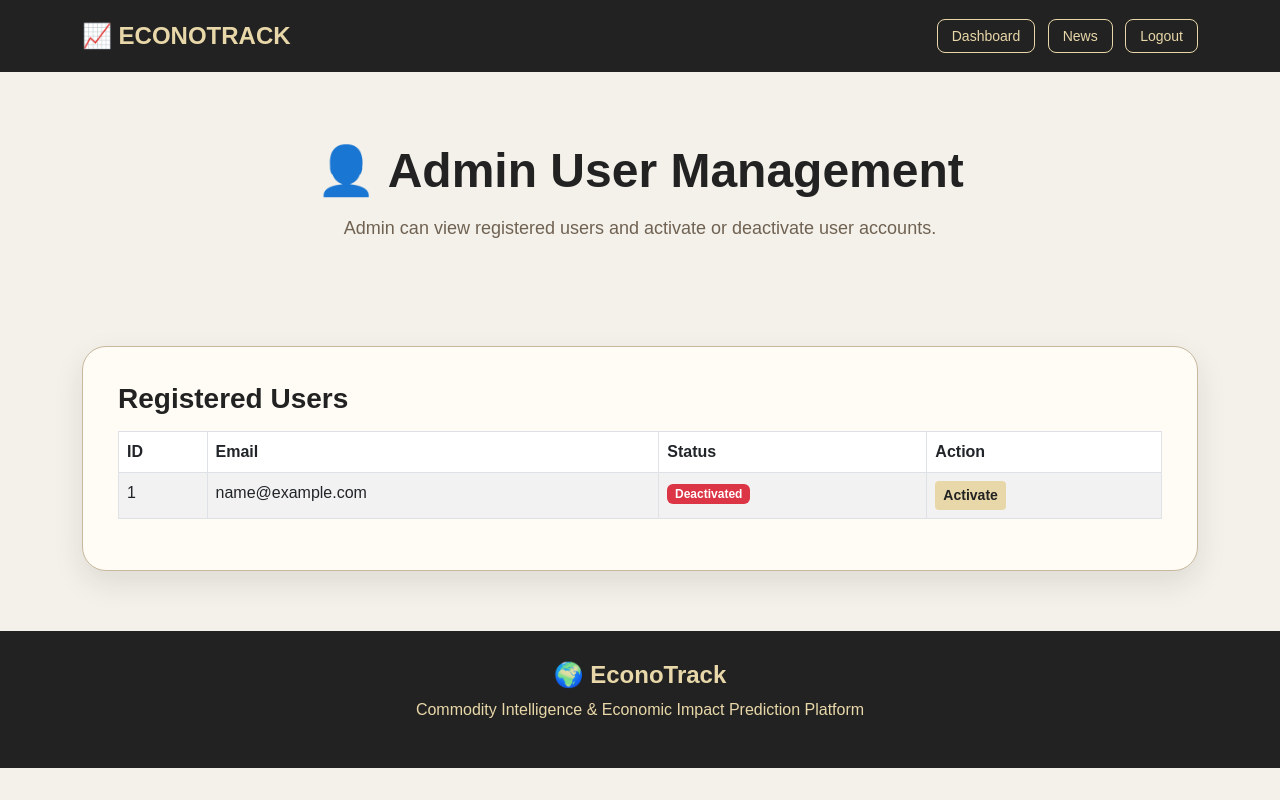
After one commit to janeeswar/Git-exercise-G089, a Python web app: template econotrack/templates/admin_users.html in a window 1280 px wide. The commit adds this page. Run offline with Jinja, Linux system fonts and the light colour scheme; the template is opened without the code that fills it: most values are stand-ins (such as "Sample title", 1, 10 or a date in 2020).

Commit message:
add admin user management

```diff
--- /dev/null
+++ b/econotrack/templates/admin_users.html
@@ -0,0 +1,114 @@
+<!DOCTYPE html>
+<html lang="en">
+
+<head>
+    <meta charset="UTF-8">
+    <title>Admin User Management | EconoTrack</title>
+
+    <link href="https://cdn.jsdelivr.net/npm/bootstrap@5.3.0/dist/css/bootstrap.min.css" rel="stylesheet">
+    <link rel="stylesheet" href="{{ url_for('static', filename='style.css') }}">
+</head>
+
+<body>
+
+<nav class="navbar-custom">
+
+    <div class="container d-flex justify-content-between align-items-center">
+
+        <a href="/" class="brand">
+            📈 ECONOTRACK
+        </a>
+
+        <div>
+            <a href="/dashboard" class="nav-btn">Dashboard</a>
+            <a href="/news" class="nav-btn">News</a>
+            <a href="/logout" class="nav-btn">Logout</a>
+        </div>
+
+    </div>
+
+</nav>
+
+<section class="hero">
+
+    <h1>
+        👤 Admin User Management
+    </h1>
+
+    <p>
+        Admin can view registered users and activate or deactivate user accounts.
+    </p>
+
+</section>
+
+<div class="container mt-5">
+
+    <div class="hub-card">
+
+        <h3 class="fw-bold mb-3">
+            Registered Users
+        </h3>
+
+        <table class="table table-bordered table-striped">
+
+            <thead>
+                <tr>
+                    <th>ID</th>
+                    <th>Email</th>
+                    <th>Status</th>
+                    <th>Action</th>
+                </tr>
+            </thead>
+
+            <tbody>
+
+                {% for user in users %}
+
+                <tr>
+                    <td>{{ user.id }}</td>
+                    <td>{{ user.email }}</td>
+
+                    <td>
+                        {% if user.is_active == 1 %}
+                            <span class="badge bg-success">Active</span>
+                        {% else %}
+                            <span class="badge bg-danger">Deactivated</span>
+                        {% endif %}
+                    </td>
+
+                    <td>
+                        <a href="/admin/toggle_user/{{ user.id }}" class="btn btn-warning btn-sm">
+                            {% if user.is_active == 1 %}
+                                Deactivate
+                            {% else %}
+                                Activate
+                            {% endif %}
+                        </a>
+                    </td>
+                </tr>
+
+                {% endfor %}
+
+            </tbody>
+
+        </table>
+
+    </div>
+
+</div>
+
+<div class="footer">
+
+    <h4>
+        🌍 EconoTrack
+    </h4>
+
+    <p>
+        Commodity Intelligence & Economic Impact Prediction Platform
+    </p>
+
+</div>
+
+</body>
+
+</html>
```
Also changed, not shown: econotrack/app.py (+70 -0 lines), econotrack/templates/dashboard.html (+24 -0 lines).
